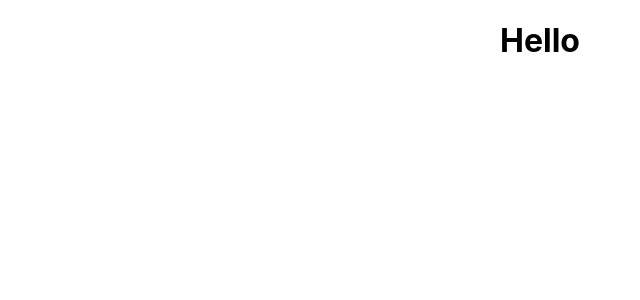
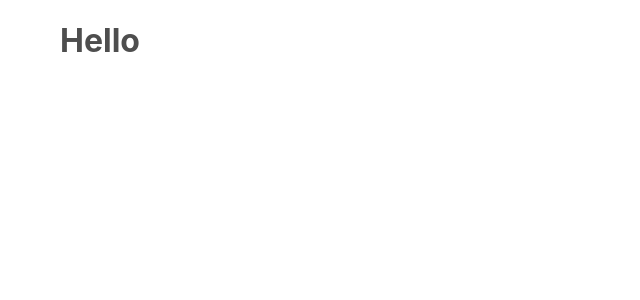
Before and after one commit to phaybein/firebase-images, a React (Create React App) app: page / in a window 1280 px wide. Shown: the top 300 px of the page, without its empty margins (100-740 px from the left). Built offline with nearby package versions, Linux system fonts and the light colour scheme.

Commit message:
Mauro - Update css

```diff
--- a/src/App.css
+++ b/src/App.css
@@ -1,3 +1,9 @@
+:root{
+    --primary: #efb6b2;
+    --secondary: #4e4e4e;
+    --error: #ff4a4a;
+}
+
 body {
     margin: 0;
     font-family: -apple-system, BlinkMacSystemFont, 'Segoe UI', 'Roboto', 'Oxygen',
@@ -5,6 +11,7 @@
       sans-serif;
     -webkit-font-smoothing: antialiased;
     -moz-osx-font-smoothing: grayscale;
+    color: var(--secondary);
   }
 
 code {
@@ -13,5 +20,22 @@
 }
 
 .App {
-  text-align: center;
+    max-width: 960px;
+    margin: 0 auto;
 }
+
+  .title h1 {
+    color: var(--primary);
+    font-size: 1.2rem;
+    letter-spacing: 2px;
+    font-weight: normal;
+}
+
+.title h2, .title p {
+    text-align: center;
+}
+
+.title h2 {
+    margin-top: 60px;
+    font-size: 2.6rem;
+}
```
